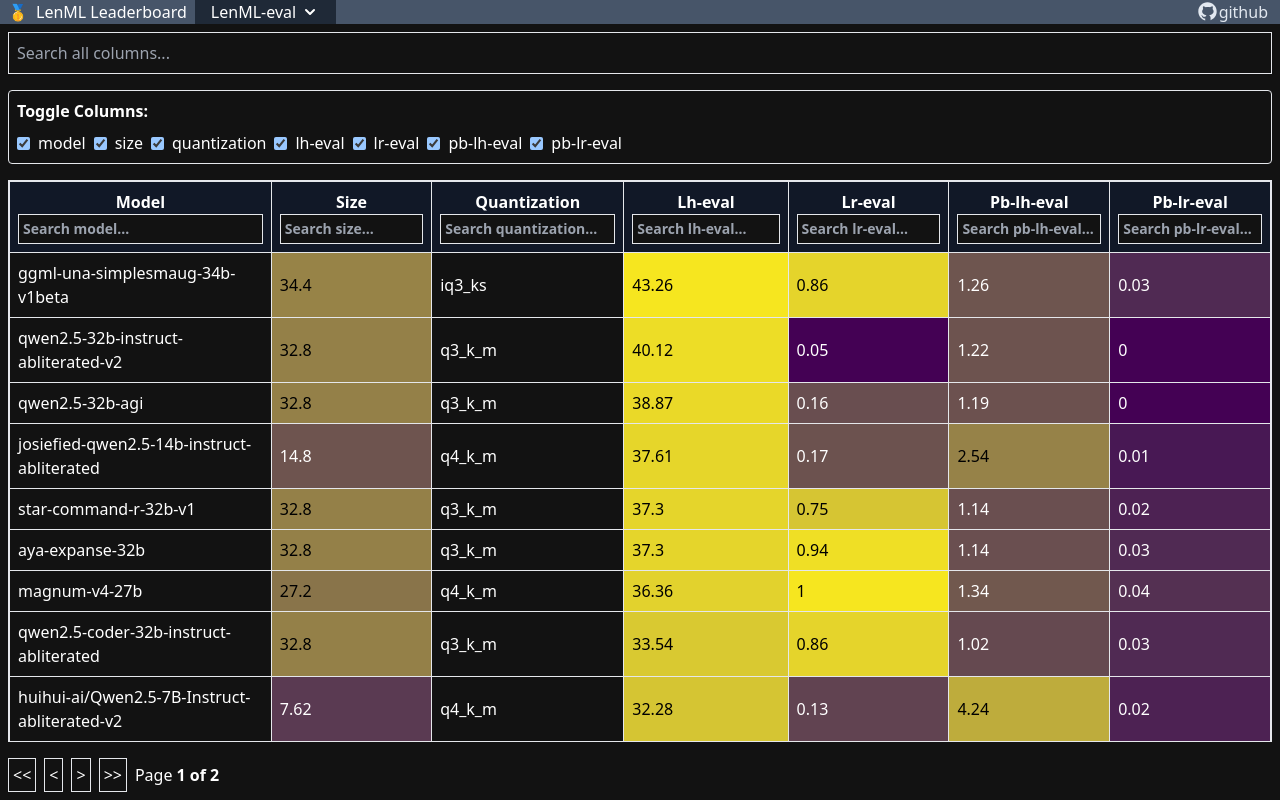
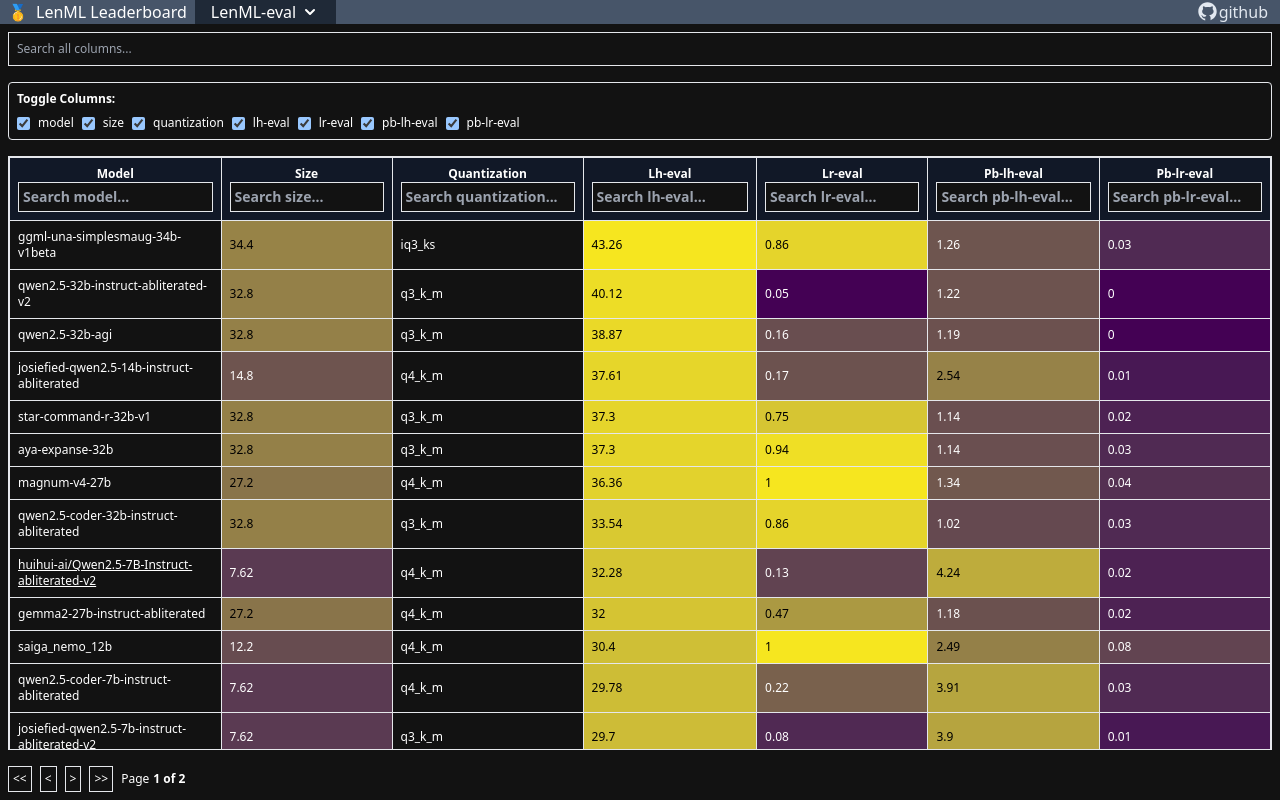
Before and after one commit to lenML/lenml-llm-leaderboard, a React (Vite) app: page / in a window 1280 px wide. Built offline with nearby package versions, Linux system fonts and the light colour scheme.

Commit message:
feat: text-sx / add hf links

```diff
--- a/src/App.tsx
+++ b/src/App.tsx
@@ -131,7 +131,24 @@
             .split("_")
             .map((word) => word.charAt(0).toUpperCase() + word.slice(1))
             .join(" "),
-        cell: (info) => info.getValue(),
+        cell: (info) => {
+          if (key === "model") {
+            // 如果是model，就尝试创建 huggingface 链接
+            const val = info.getValue();
+            if (typeof val === "string" && val.match(/.+?\/.+?/)) {
+              return (
+                <a
+                  className="underline"
+                  href={`https://huggingface.co/${val}`}
+                  target="_blank"
+                >
+                  {val}
+                </a>
+              );
+            }
+          }
+          return info.getValue();
+        },
         enableSorting: true,
         // enableFiltering: true,
       });
@@ -176,7 +193,7 @@
   }
 
   return (
-    <div className="p-2 flex flex-col flex-1 overflow-hidden">
+    <div className="p-2 flex flex-col flex-1 overflow-hidden text-xs">
       {/* 全局搜索 */}
       <div className="mb-4">
         <DebouncedInput
```
